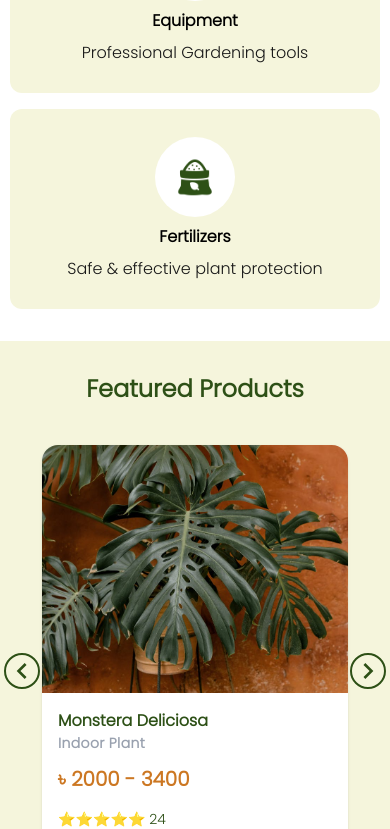
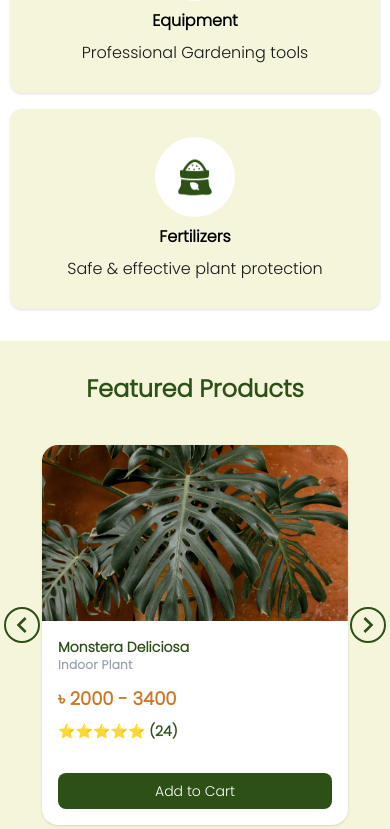
Before and after one commit to ShekRasel/tri-gardening, a Next.js app: page / in a window 390 px wide. Shown: the part 987-1816 px from the top of the page. Built offline with nearby package versions, Linux system fonts and the light colour scheme.

Commit message:
small changes

```diff
--- a/components/cards/category.card.jsx
+++ b/components/cards/category.card.jsx
@@ -4,7 +4,7 @@ import React from "react";
 const CategoryCard = ({ LogoLink, name, des, className }) => {
   return (
     <div
-      className={`${className} py-7 px-5 lg:px-3 xl:px-6 bg-secondary rounded-xl space-y-2 xl:space-y-4 flex flex-col items-center`}
+      className={`${className} py-7 px-5 lg:px-3 xl:px-6 bg-secondary rounded-xl space-y-2 xl:space-y-4 flex flex-col items-center shadow`}
     >
       <div className="bg-white rounded-full w-20 h-20 flex items-center justify-center">
         <Image src={LogoLink} alt="logo" height={100} width={40} />
--- a/components/cards/product.card.jsx
+++ b/components/cards/product.card.jsx
@@ -15,7 +15,7 @@ const ProductCard = ({ image, name, tag, price, rating }) => {
     >
       <div>
         {/* Product Image */}
-        <div className="h-62 w-full">
+        <div className="h-44 md:h-56 w-full">
           <Image
             src={image}
             alt={name}
@@ -27,17 +27,23 @@ const ProductCard = ({ image, name, tag, price, rating }) => {
 
         {/* Product Info */}
         <div className="p-4 xl:p-6">
-          <h2 className="text-base font-semibold text-primary">{name}</h2>
-          <h2 className="text-gray-400 tracking-wide text-sm font-semibold">
+          <h2 className="text-sm md:text-base font-semibold text-primary">
+            {name}
+          </h2>
+          <h2 className="text-gray-400 tracking-wide text-xs  md:text-sm font-semibold">
             {tag}
           </h2>
-          <p className="text-orange text-xl font-bold mt-3">৳ {price}</p>
-          <div className="text-sm text-primary mt-4">⭐⭐⭐⭐⭐ {rating}</div>
+          <p className="text-orange text-lg md:text-xl font-bold mt-3">
+            ৳ {price}
+          </p>
+          <div className="text-sm text-primary mt-2 md:mt-4 font-semibold">
+            ⭐⭐⭐⭐⭐ ({rating})
+          </div>
         </div>
       </div>
 
       <div className="p-4 xl:p-6">
-        <AddToCart>Add to Cart</AddToCart>
+        <AddToCart className="text-sm md:text-base">Add to Cart</AddToCart>
       </div>
 
       {/* detials showing buttons */}
@@ -52,7 +58,7 @@ const ProductCard = ({ image, name, tag, price, rating }) => {
         <div>
           <Link
             href={"/"}
-            className="bg-[#7A9B57] text-white w-full text-base py-4 xl:py-5 cursor-pointer bottom-0 text-center absolute font-semibold tracking-wider"
+            className="bg-[#7A9B57] text-white w-full text-base py-4 xl:py-5 cursor-pointer bottom-0 text-center absolute font-semibold tracking-wider rounded-b-2xl"
           >
             View Details
           </Link>
```
